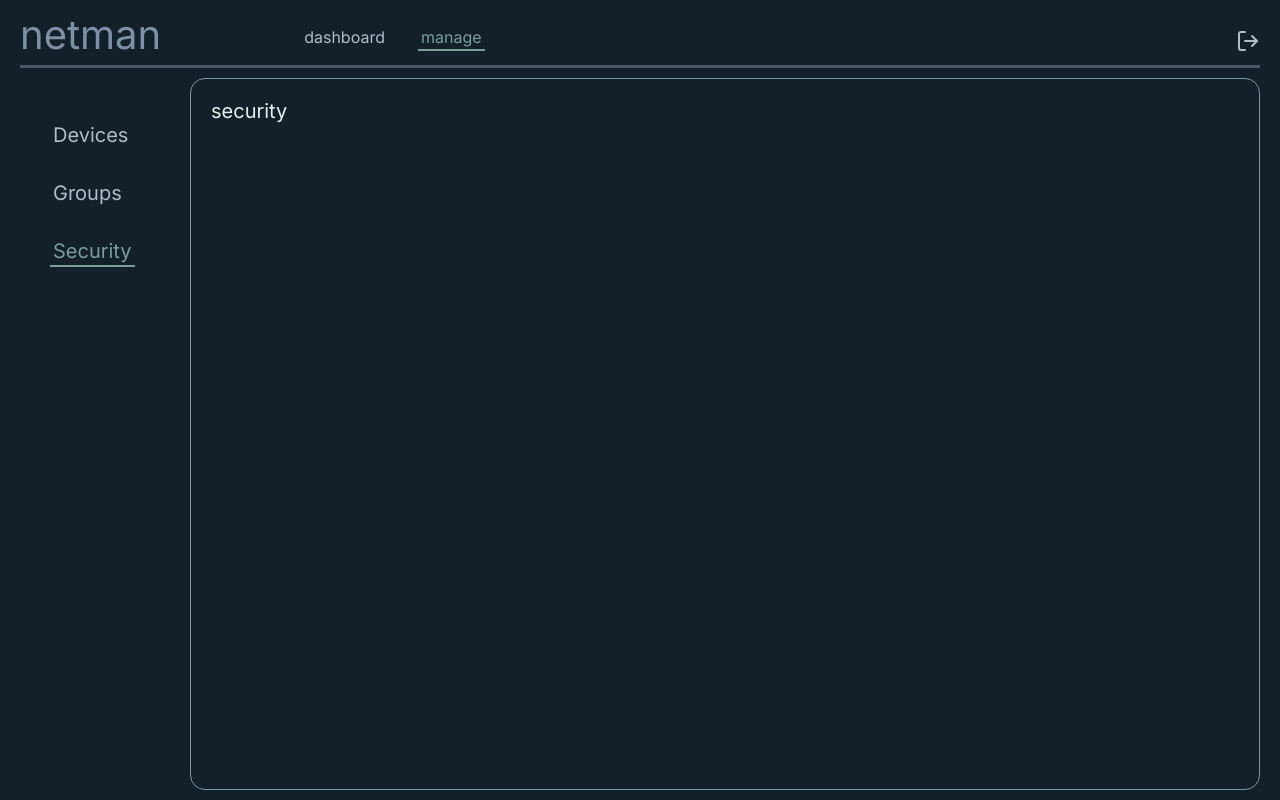
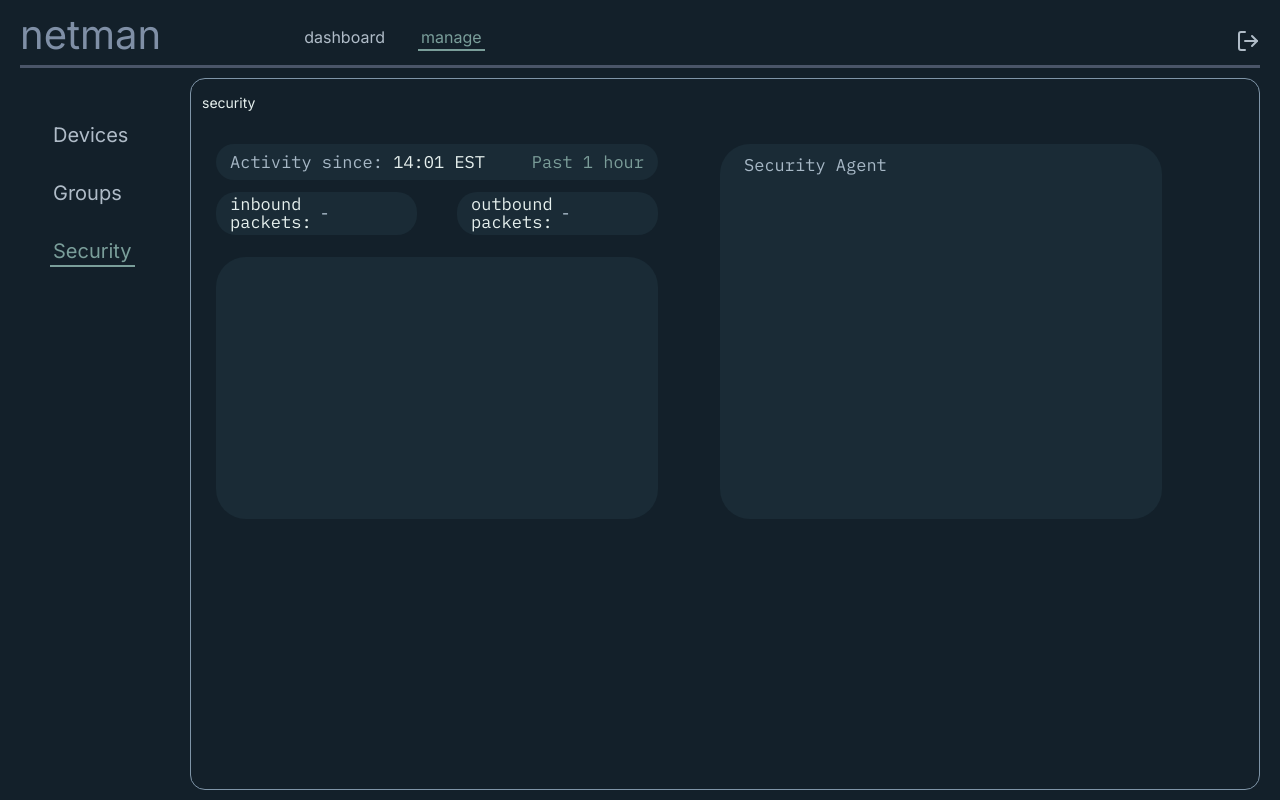
Before and after one commit to bananaPeppers/netman, a Flask app: page /manage/security in a window 1280 px wide. Run offline with Flask 3, Linux system fonts and the light colour scheme; the visitor is signed in with stand-in values (Sample User, id 1).

Commit message:
security page setup basic

```diff
--- a/blueprints/manage/__init__.py
+++ b/blueprints/manage/__init__.py
@@ -52,6 +52,15 @@ def network_groups():
     return Group.query.filter_by(network=network).order_by(Group.group_id).all()
 
 
+EST = timezone(timedelta(hours=-5), "EST")
+
+
+# start of the "past 1 hour" activity window, eg. "10:15 EST"
+def activity_since():
+    since = datetime.now(EST) - timedelta(hours=1)
+    return since.strftime("%H:%M %Z")
+
+
 @bp.route("", defaults={"section": "devices"})
 @bp.route("/<section>")
 def manage(section):
@@ -73,4 +82,6 @@ def manage(section):
         context["rule_domains"], context["rule_safe_mode"] = rules_data(
             "group_id", [g.group_id for g in groups]
         )
+    elif section == "security":
+        context["since"] = activity_since()
     return render_section("manage", section, **context)
--- a/blueprints/manage/static/css/manage.css
+++ b/blueprints/manage/static/css/manage.css
@@ -528,3 +528,97 @@ body:has(.split-page) .panel {
   font-size: 15px;
   line-height: 1.4;
 }
+
+
+/* security page: left column of activity tiles, right column for the security agent */
+.security-page {
+  padding: 15px 25px 25px 11px;
+}
+
+.security-title {
+  margin: 0 0 33px;
+  color: #e6f0ee;
+  font-size: 14px;
+  font-weight: 400;
+}
+
+.security-body {
+  display: flex;
+  gap: 62px;
+  padding-left: 14px;
+}
+
+.security-left {
+  width: 442px;
+  display: flex;
+  flex-direction: column;
+  gap: 12px;
+}
+
+.activity-bar {
+  display: flex;
+  align-items: center;
+  justify-content: space-between;
+  background-color: #1A2B36;
+  border-radius: 20px;
+  padding: 7px 14px;
+  font-family: "IBM Plex Mono", monospace;
+  font-size: 17px;
+  color: #A7B8C6;
+}
+
+.activity-time {
+  color: #e6f0ee;
+}
+
+.activity-window {
+  color: #7B9D99;
+}
+
+.traffic-row {
+  display: flex;
+  justify-content: space-between;
+}
+
+.traffic-tile {
+  width: 201px;
+  display: flex;
+  align-items: center;
+  gap: 8px;
+  background-color: #1A2B36;
+  border-radius: 20px;
+  padding: 0 14px;
+  height: 43px;
+  font-family: "IBM Plex Mono", monospace;
+  font-size: 17px;
+  line-height: 1.05;
+  color: #e6f0ee;
+}
+
+.traffic-value {
+  color: #A7B8C6;
+}
+
+.security-tile {
+  background-color: #1A2B36;
+  border-radius: 30px;
+}
+
+.traffic-detail {
+  height: 262px;
+  margin-top: 10px;
+}
+
+.agent-tile {
+  width: 442px;
+  height: 375px;
+  padding: 10px 24px;
+}
+
+.security-tile-title {
+  margin: 0;
+  color: #A7B8C6;
+  font-family: "IBM Plex Mono", monospace;
+  font-size: 17px;
+  font-weight: 400;
+}
--- a/blueprints/manage/templates/manage/security.html
+++ b/blueprints/manage/templates/manage/security.html
@@ -1,5 +1,33 @@
 {% extends "manage/manage.html" %} {% block panel %}
-<div class="panel-header">
-  <h2 class="panel-title">security</h2>
+<div class="security-page">
+  <h2 class="security-title">security</h2>
+
+  <div class="security-body">
+    <div class="security-left">
+      <div class="activity-bar">
+        <span class="activity-label"
+          >Activity since: <span class="activity-time">{{ since }}</span></span
+        >
+        <span class="activity-window">Past 1 hour</span>
+      </div>
+
+      <div class="traffic-row">
+        <div class="traffic-tile">
+          <span class="traffic-label">inbound<br />packets:</span>
+          <span class="traffic-value">-</span>
+        </div>
+        <div class="traffic-tile">
+          <span class="traffic-label">outbound<br />packets:</span>
+          <span class="traffic-value">-</span>
+        </div>
+      </div>
+
+      <div class="security-tile traffic-detail"></div>
+    </div>
+
+    <div class="security-tile agent-tile">
+      <h3 class="security-tile-title">Security Agent</h3>
+    </div>
+  </div>
 </div>
 {% endblock %}
--- a/client_app/monitor.py
+++ b/client_app/monitor.py
@@ -108,7 +108,7 @@ def main():
     # get active network interface
     interface = get_interface()
 
-    # if no active interface fcund
+    # if no active interface fOund
     if not interface:
         print("No active network interface found.")
         print("Exiting...")
```
